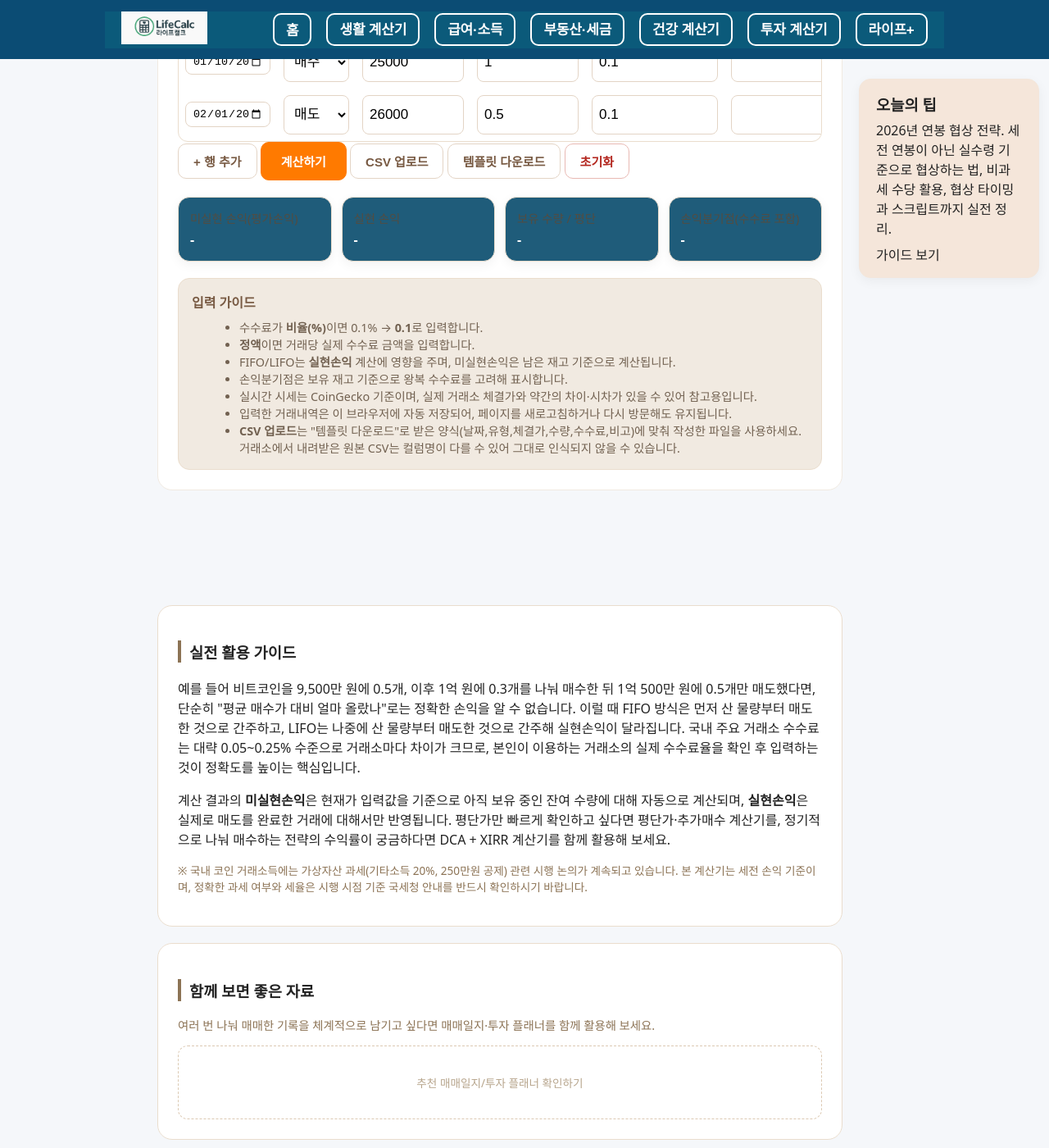
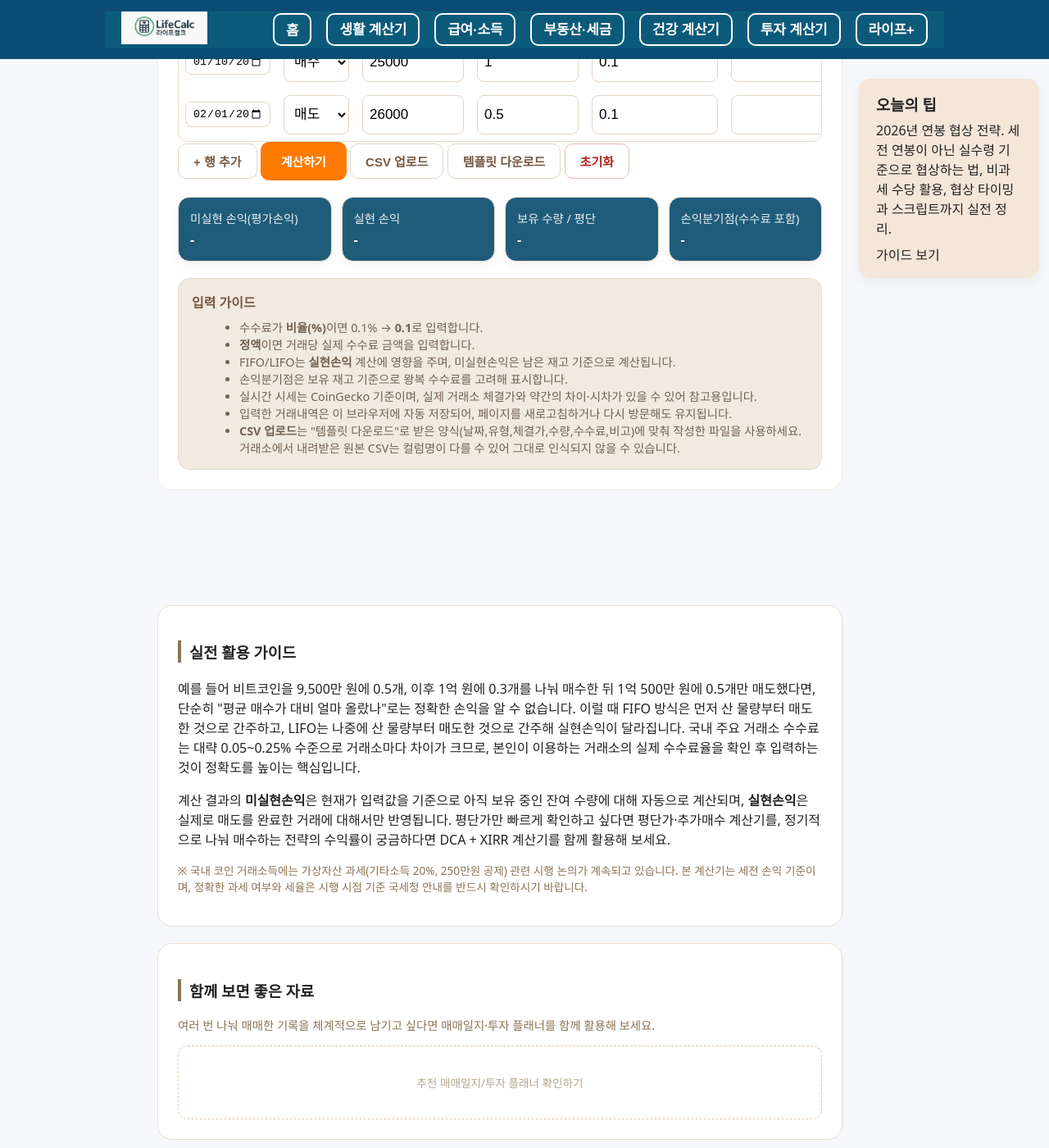
Before and after one commit to khai-lang/LifeCalc, a Jekyll site: the page built from invest/crypto/pnl/index.html, in a window 1280 px wide and 1400 px high, scrolled down 1012 px. Shown: the whole window at 82% size. Built offline with Jekyll 4.4.1, drawn with Linux system fonts in a browser that asks for light colours.

Commit message:
Update index.html

```diff
--- a/invest/crypto/pnl/index.html
+++ b/invest/crypto/pnl/index.html
@@ -393,14 +393,22 @@ permalink: "/invest/crypto/pnl/"
   border: 1px solid #eaddcd;
   border-radius: 14px;
   overflow: hidden;
-  color: #ffffff; /* 카드 전체 글자색 흰색 */
+  /* 카드 내부의 모든 텍스트 기본 색상을 흰색으로 지정 */
+  color: #ffffff !important;
 }
 
+/* 상단 라벨(힌트) 텍스트를 확실하게 흰색으로 지정 */
+#pnl-ledger .kpi .card .hint {
+  color: #ffffff !important;
+  opacity: 0.9; /* 약간 투명도를 주면 더 세련되어 보입니다 */
+}
+
+/* 데이터 값(마지막 div) 부분도 확실하게 흰색으로 지정 */
 #pnl-ledger .kpi .card div:last-child {
   font-weight: 800;
   line-height: 1.5;
   word-break: break-word;
-  color: #ffffff; /* 데이터 값 흰색 */
+  color: #ffffff !important;
   margin-top: 4px;
 }
 
```
